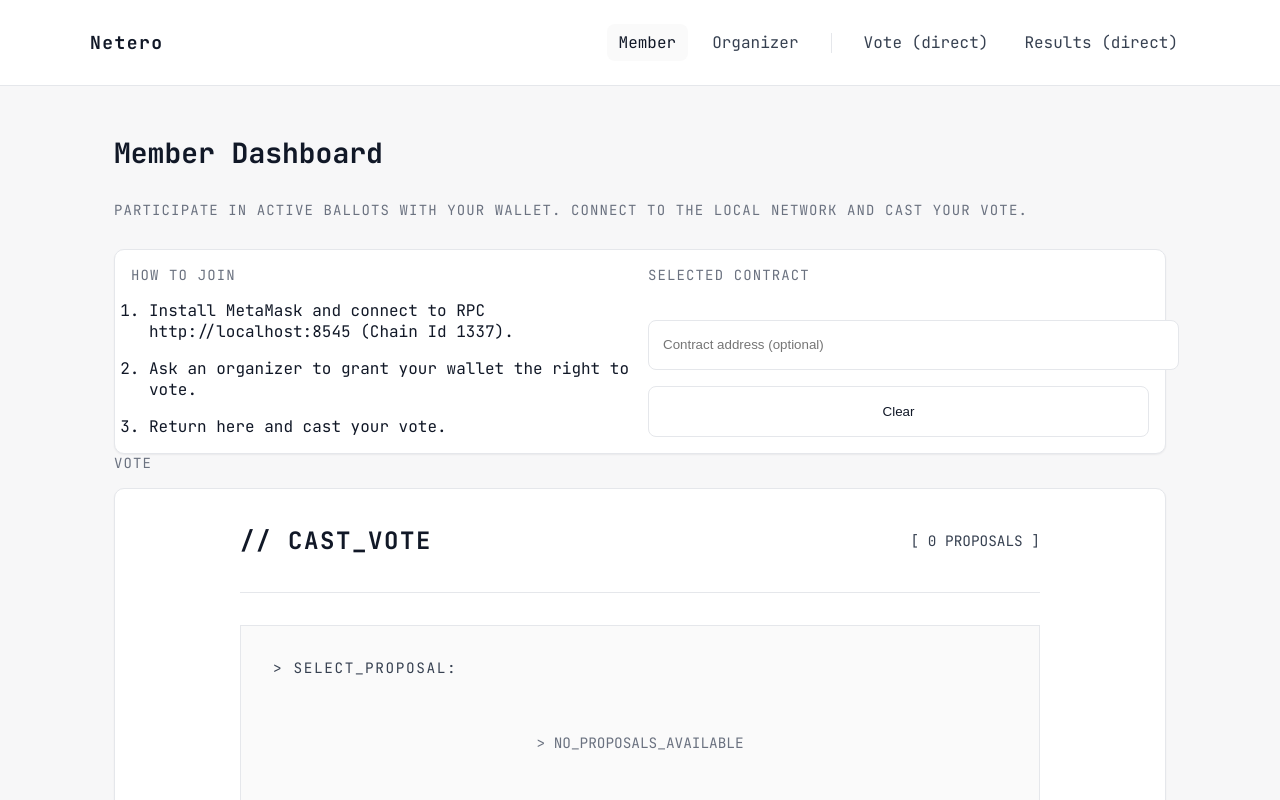
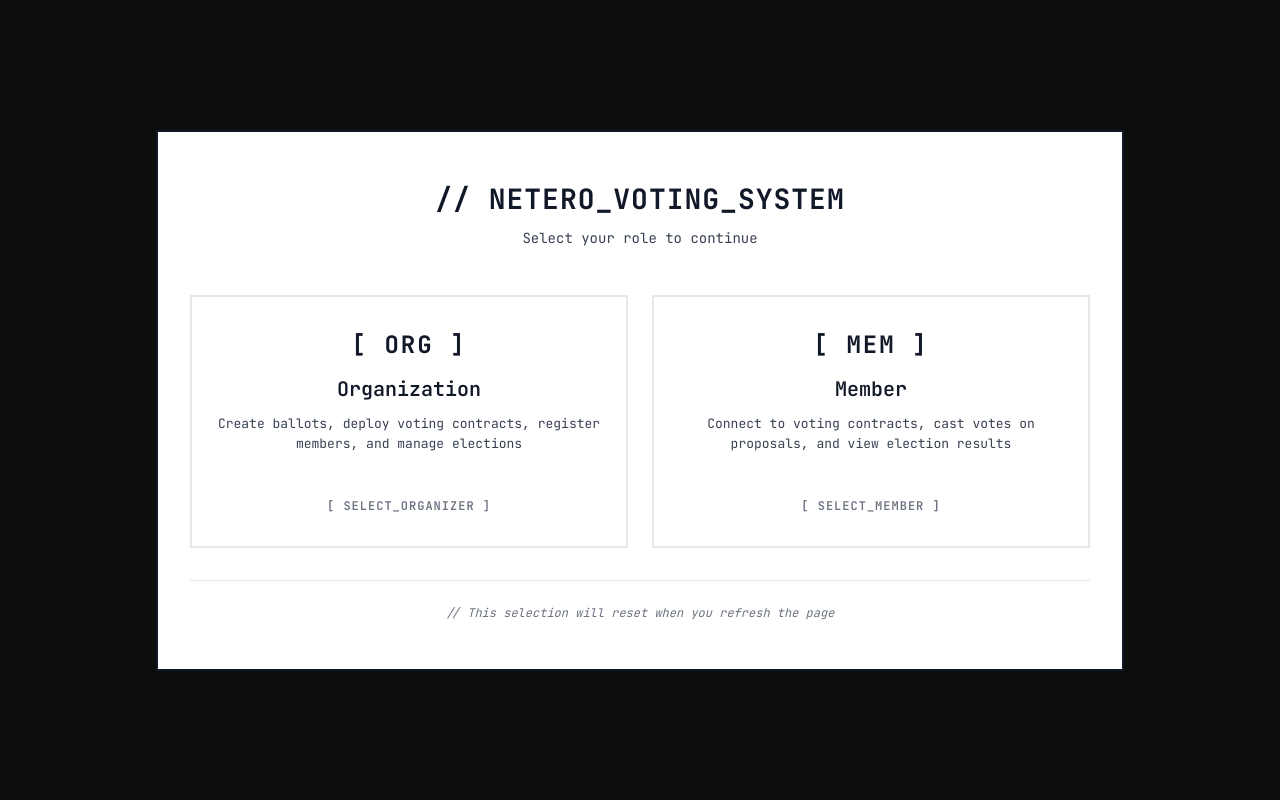
Before and after one commit to gongahkia/netero, a Vue app in the folder src/netero-app/: page /member in a window 1280 px wide. Shown: the top 800 px of the page. Built offline with nearby package versions, Linux system fonts and the light colour scheme.

Commit message:
feat(app): intermediary idea

```diff
--- a/src/netero-app/src/App.vue
+++ b/src/netero-app/src/App.vue
@@ -1,23 +1,28 @@
 <template>
   <div id="app">
-    <header class="site-header">
+    <RoleSelectionModal
+      :show="!userRole"
+      @role-selected="handleRoleSelection"
+    />
+
+    <header class="site-header" v-if="userRole">
       <div class="container header-inner">
         <div class="brand">Netero</div>
+        <div class="role-indicator">
+          <span class="role-label">// {{ userRole === 'organization' ? 'ORGANIZER_MODE' : 'MEMBER_MODE' }}</span>
+        </div>
         <nav class="nav">
-          <router-link to="/member" class="nav-link">Member</router-link>
-          <router-link to="/org" class="nav-link">Organizer</router-link>
-          <div class="nav-sep"></div>
-          <router-link to="/vote" class="nav-link">Vote (direct)</router-link>
-          <router-link to="/results" class="nav-link">Results (direct)</router-link>
+          <router-link v-if="userRole === 'member'" to="/member" class="nav-link">Dashboard</router-link>
+          <router-link v-if="userRole === 'organization'" to="/org" class="nav-link">Dashboard</router-link>
         </nav>
       </div>
     </header>
 
-    <main class="container">
+    <main class="container" v-if="userRole">
       <router-view></router-view>
     </main>
 
-    <footer class="site-footer">
+    <footer class="site-footer" v-if="userRole">
       <div class="container footer-inner">
         <span class="foot-note">Local-only demo • Chain: 1337 • RPC: http://localhost:8545</span>
       </div>
@@ -26,8 +31,34 @@
 </template>
 
 <script>
+import RoleSelectionModal from './components/RoleSelectionModal.vue';
+
 export default {
-  name: 'App'
+  name: 'App',
+  components: {
+    RoleSelectionModal
+  },
+  data() {
+    return {
+      userRole: null // 'member' | 'organization' | null
+    }
+  },
+  provide() {
+    return {
+      userRole: () => this.userRole
+    }
+  },
+  methods: {
+    handleRoleSelection(role) {
+      this.userRole = role;
+      // Navigate to appropriate dashboard
+      if (role === 'member') {
+        this.$router.push('/member');
+      } else if (role === 'organization') {
+        this.$router.push('/org');
+      }
+    }
+  }
 }
 </script>
 
@@ -39,6 +70,8 @@ export default {
 }
 .header-inner { display:flex; align-items:center; justify-content:space-between; padding: 16px 24px; }
 .brand { font-weight: 700; font-size: 18px; letter-spacing: .08em; }
+.role-indicator { flex: 1; display: flex; justify-content: center; }
+.role-label { font-size: 12px; color: var(--text-muted); font-weight: 600; letter-spacing: 1px; }
 .nav { display:flex; align-items:center; gap: 12px; }
 .nav-link { text-decoration:none; color: var(--text-secondary); padding: 8px 12px; border-radius: var(--radius-sm); }
 .nav-link.router-link-active { color: var(--text-primary); background: var(--bg-muted); }
--- a/src/netero-app/src/components/MemberDashboard.vue
+++ b/src/netero-app/src/components/MemberDashboard.vue
@@ -1,42 +1,77 @@
 <template>
   <div class="container stack-lg">
     <header class="stack">
-      <h1>Member Dashboard</h1>
-      <p class="section-title">Participate in active ballots with your wallet. Connect to the local network and cast your vote.</p>
+      <h1>// MEMBER_DASHBOARD</h1>
+      <p class="subtitle">Cast your vote on active proposals</p>
 
-      <div class="card stack" style="padding:16px;">
-        <div class="grid-2">
-          <div class="stack">
-            <span class="section-title">How to Join</span>
-            <ol class="stack">
-              <li>Install MetaMask and connect to RPC http://localhost:8545 (Chain Id 1337).</li>
-              <li>Ask an organizer to grant your wallet the right to vote.</li>
-              <li>Return here and cast your vote.</li>
-            </ol>
+      <div class="instructions-card card stack">
+        <span class="section-title">// SETUP_INSTRUCTIONS</span>
+        <div class="instruction-steps">
+          <div class="step">
+            <span class="step-number">01.</span>
+            <div class="step-content">
+              <strong>Install MetaMask browser extension</strong>
+              <p>Download from metamask.io and add to your browser</p>
+            </div>
           </div>
-          <div class="stack">
-            <span class="section-title">Selected Contract</span>
-            <div class="stack">
-              <input v-model="contractAddress" @change="persistAddress" class="input" placeholder="Contract address (optional)" />
-              <button class="btn" @click="clearAddress">Clear</button>
-              <small class="section-title" v-if="stored">Saved in this browser</small>
+          <div class="step">
+            <span class="step-number">02.</span>
+            <div class="step-content">
+              <strong>Configure local network in MetaMask</strong>
+              <p>Network Name: Localhost 8545</p>
+              <p>RPC URL: http://localhost:8545</p>
+              <p>Chain ID: 1337</p>
+              <p>Currency: ETH</p>
+            </div>
+          </div>
+          <div class="step">
+            <span class="step-number">03.</span>
+            <div class="step-content">
+              <strong>Share your wallet address with organizer</strong>
+              <p>Copy your address from MetaMask and request voting rights</p>
+            </div>
+          </div>
+          <div class="step">
+            <span class="step-number">04.</span>
+            <div class="step-content">
+              <strong>Enter contract address below (if provided)</strong>
+              <p>Optional: For targeting specific ballots</p>
             </div>
           </div>
         </div>
+      </div>
+
+      <div class="card contract-section stack">
+        <span class="section-title">// CONTRACT_ADDRESS</span>
+        <input
+          v-model="contractAddress"
+          @change="persistAddress"
+          class="input"
+          placeholder="0x... (optional - leave empty for default contract)"
+        />
+        <div class="button-group">
+          <button class="btn btn-primary" @click="persistAddress" :disabled="!contractAddress">
+            [ SAVE_ADDRESS ]
+          </button>
+          <button class="btn" @click="clearAddress" :disabled="!stored">
+            [ CLEAR ]
+          </button>
+        </div>
+        <small class="status-text" v-if="stored">✓ Address saved in browser</small>
       </div>
     </header>
 
     <section class="stack-lg">
       <div class="stack">
-        <span class="section-title">Vote</span>
-        <div class="card" style="padding:16px;">
+        <span class="section-title">// CAST_VOTE</span>
+        <div class="card voting-section">
           <VotingInterface :address="contractAddress || undefined" />
         </div>
       </div>
 
       <div class="stack">
-        <span class="section-title">Results Snapshot</span>
-        <div class="card" style="padding:16px;">
+        <span class="section-title">// LIVE_RESULTS</span>
+        <div class="card results-section">
           <ResultsDisplay :address="contractAddress || undefined" />
         </div>
       </div>
@@ -71,6 +106,88 @@ export default {
 </script>
 
 <style scoped>
-h1 { margin: 0; font-size: 28px; }
-ol { margin: 0; padding-left: 18px; }
+h1 {
+  margin: 0;
+  font-size: 28px;
+  font-weight: 700;
+  letter-spacing: 1px;
+}
+
+.subtitle {
+  color: var(--text-secondary);
+  margin: 8px 0 0 0;
+  font-size: 14px;
+}
+
+.instructions-card {
+  padding: 24px;
+  margin-top: 24px;
+}
+
+.instruction-steps {
+  display: grid;
+  gap: 20px;
+  margin-top: 16px;
+}
+
+.step {
+  display: flex;
+  gap: 16px;
+  align-items: flex-start;
+}
+
+.step-number {
+  font-size: 18px;
+  font-weight: 700;
+  color: var(--text-primary);
+  min-width: 40px;
+}
+
+.step-content {
+  flex: 1;
+}
+
+.step-content strong {
+  display: block;
+  color: var(--text-primary);
+  margin-bottom: 6px;
+  font-size: 14px;
+}
+
+.step-content p {
+  margin: 4px 0;
+  color: var(--text-secondary);
+  font-size: 13px;
+  line-height: 1.5;
+}
+
+.contract-section {
+  padding: 20px;
+  margin-top: 16px;
+}
+
+.button-group {
+  display: flex;
+  gap: 12px;
+}
+
+.status-text {
+  color: var(--text-muted);
+  font-size: 12px;
+  margin-top: 8px;
+  display: block;
+}
+
+.voting-section,
+.results-section {
+  padding: 20px;
+}
+
+.section-title {
+  font-size: 14px;
+  font-weight: 600;
+  letter-spacing: 1px;
+  margin-bottom: 12px;
+  display: block;
+}
 </style>
--- /dev/null
+++ b/src/netero-app/src/components/RoleSelectionModal.vue
@@ -0,0 +1,191 @@
+<template>
+  <div class="modal-overlay" v-if="show">
+    <div class="modal-card">
+      <div class="modal-header">
+        <h1>// NETERO_VOTING_SYSTEM</h1>
+        <p class="subtitle">Select your role to continue</p>
+      </div>
+
+      <div class="role-selection">
+        <button class="role-btn" @click="selectRole('organization')">
+          <div class="role-icon">[ ORG ]</div>
+          <h2>Organization</h2>
+          <p class="role-description">
+            Create ballots, deploy voting contracts,
+            register members, and manage elections
+          </p>
+          <div class="role-action">[ SELECT_ORGANIZER ]</div>
+        </button>
+
+        <button class="role-btn" @click="selectRole('member')">
+          <div class="role-icon">[ MEM ]</div>
+          <h2>Member</h2>
+          <p class="role-description">
+            Connect to voting contracts, cast votes
+            on proposals, and view election results
+          </p>
+          <div class="role-action">[ SELECT_MEMBER ]</div>
+        </button>
+      </div>
+
+      <div class="modal-footer">
+        <p class="info-text">
+          // This selection will reset when you refresh the page
+        </p>
+      </div>
+    </div>
+  </div>
+</template>
+
+<script>
+export default {
+  name: 'RoleSelectionModal',
+  props: {
+    show: {
+      type: Boolean,
+      default: true
+    }
+  },
+  methods: {
+    selectRole(role) {
+      this.$emit('role-selected', role);
+    }
+  }
+}
+</script>
+
+<style scoped>
+.modal-overlay {
+  position: fixed;
+  top: 0;
+  left: 0;
+  right: 0;
+  bottom: 0;
+  background: rgba(0, 0, 0, 0.95);
+  display: flex;
+  align-items: center;
+  justify-content: center;
+  z-index: 9999;
+  padding: 24px;
+}
+
+.modal-card {
+  background: var(--bg-surface);
+  border: 2px solid var(--text-primary);
+  max-width: 900px;
+  width: 100%;
+  padding: 48px 32px;
+  font-family: 'JetBrains Mono', monospace;
+}
+
+.modal-header {
+  text-align: center;
+  margin-bottom: 48px;
+}
+
+.modal-header h1 {
+  font-size: 28px;
+  font-weight: 700;
+  color: var(--text-primary);
+  margin: 0 0 12px 0;
+  letter-spacing: 1px;
+}
+
+.subtitle {
+  font-size: 14px;
+  color: var(--text-secondary);
+  margin: 0;
+}
+
+.role-selection {
+  display: grid;
+  grid-template-columns: 1fr 1fr;
+  gap: 24px;
+  margin-bottom: 32px;
+}
+
+.role-btn {
+  background: var(--bg-surface);
+  border: 2px solid var(--border);
+  padding: 32px 24px;
+  cursor: pointer;
+  transition: all 0.2s ease;
+  text-align: center;
+  font-family: 'JetBrains Mono', monospace;
+}
+
+.role-btn:hover {
+  border-color: var(--text-primary);
+  background: var(--text-primary);
+  color: var(--bg-surface);
+  transform: translateY(-2px);
+}
+
+.role-btn:hover .role-icon,
+.role-btn:hover h2,
+.role-btn:hover .role-description,
+.role-btn:hover .role-action {
+  color: var(--bg-surface);
+}
+
+.role-btn:active {
+  transform: translateY(0);
+}
+
+.role-icon {
+  font-size: 24px;
+  font-weight: 700;
+  color: var(--text-primary);
+  margin-bottom: 16px;
+  letter-spacing: 2px;
+}
+
+.role-btn h2 {
+  font-size: 20px;
+  font-weight: 600;
+  color: var(--text-primary);
+  margin: 0 0 12px 0;
+}
+
+.role-description {
+  font-size: 13px;
+  line-height: 1.6;
+  color: var(--text-secondary);
+  margin: 0 0 24px 0;
+  min-height: 60px;
+}
+
+.role-action {
+  font-size: 12px;
+  font-weight: 600;
+  color: var(--text-muted);
+  letter-spacing: 1px;
+}
+
+.modal-footer {
+  text-align: center;
+  padding-top: 24px;
+  border-top: 1px solid var(--border);
+}
+
+.info-text {
+  font-size: 12px;
+  color: var(--text-muted);
+  margin: 0;
+  font-style: italic;
+}
+
+@media (max-width: 768px) {
+  .role-selection {
+    grid-template-columns: 1fr;
+  }
+
+  .modal-card {
+    padding: 32px 24px;
+  }
+
+  .modal-header h1 {
+    font-size: 22px;
+  }
+}
+</style>
```
Also changed, not shown: src/netero-app/src/styles/theme.css (+11 -7 lines).
